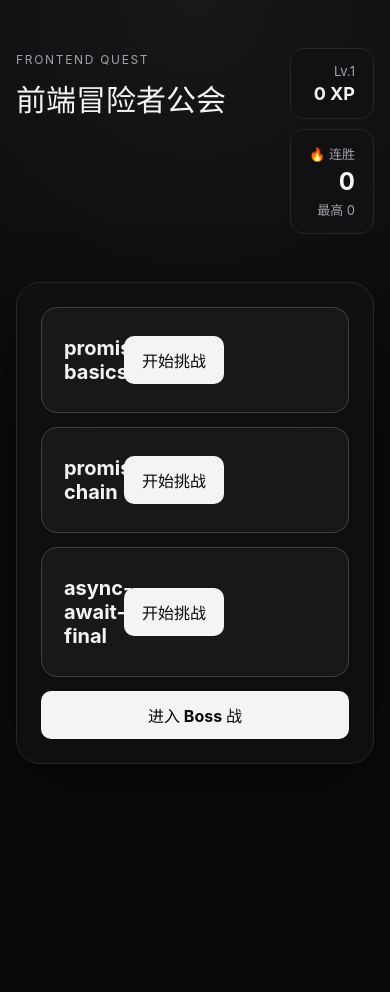
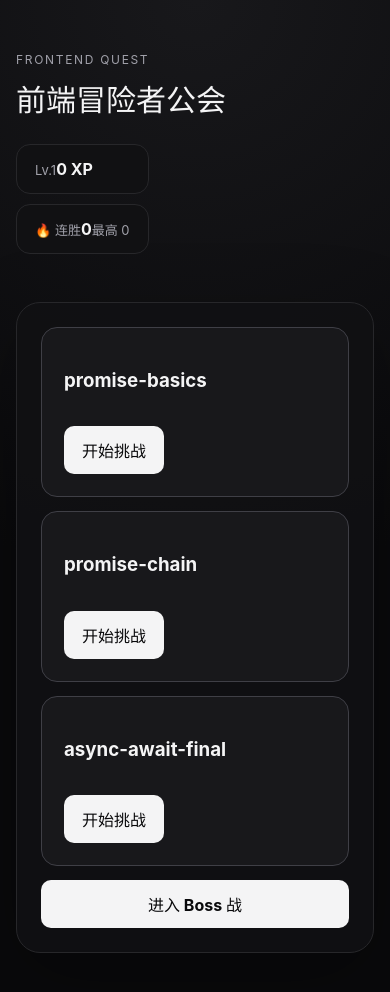
Before and after one commit to AsherHuangDong/frontend-quest, a React (Vite) app: page / in a window 390 px wide. Shown: the top 992 px of the page. Before the commit the page ends 844 px from the top, so only its background shows below. Built offline with nearby package versions, Linux system fonts and the light colour scheme.

Commit message:
fix: restore action layout styles

```diff
--- a/src/styles.css
+++ b/src/styles.css
@@ -12,52 +12,31 @@ button:not(:disabled) { cursor: pointer; }
 
 .app-shell { width: min(1080px, calc(100% - 32px)); margin: 0 auto; padding: 48px 0 80px; }
 .topbar { display: flex; align-items: center; justify-content: space-between; gap: 24px; margin-bottom: 48px; }
-.eyebrow, .chapter-label, .challenge-header span, .quest-info > span { font-size: 12px; letter-spacing: .14em; color: #a1a1aa; }
+.eyebrow { font-size: 12px; letter-spacing: .14em; color: #a1a1aa; }
 h1 { margin: 8px 0 0; font-size: clamp(30px, 5vw, 48px); }
-.player-stats { display: flex; gap: 10px; align-items: stretch; }
-.player-card, .streak-card { display: flex; flex-direction: column; align-items: flex-end; gap: 4px; padding: 14px 18px; border: 1px solid #27272a; border-radius: 14px; background: #111113; }
+.player-stats { display: flex; gap: 10px; }
+.player-card, .streak-card { padding: 14px 18px; border: 1px solid #27272a; border-radius: 14px; background: #111113; }
 .player-card span, .streak-card span, .streak-card small { color: #a1a1aa; font-size: 13px; }
-.player-card strong { font-size: 18px; }
-.streak-card strong { font-size: 24px; }
+
 .chapter-card, .challenge-card { border: 1px solid #27272a; border-radius: 24px; background: rgba(17,17,19,.86); padding: clamp(24px, 5vw, 48px); box-shadow: 0 24px 80px rgba(0,0,0,.25); }
-h2 { font-size: clamp(28px, 4vw, 42px); margin: 12px 0; }
-.chapter-card > p { color: #a1a1aa; margin-bottom: 36px; }
 .quest-list { display: grid; gap: 14px; }
-.quest-card { display: grid; grid-template-columns: 64px 1fr auto; gap: 20px; align-items: center; padding: 22px; border: 1px solid #3f3f46; border-radius: 16px; background: #18181b; }
-.quest-card.locked { opacity: .48; }
-.quest-number { font-size: 24px; font-weight: 700; color: #71717a; }
-.quest-info h3 { margin: 6px 0; font-size: 20px; }
-.quest-info p { margin: 0; color: #a1a1aa; }
-.quest-card button, .submit-button, .hint-button { border: 0; border-radius: 10px; padding: 12px 18px; color: #09090b; background: #f4f4f5; font-weight: 700; }
-.quest-card button:disabled, .submit-button:disabled, .hint-button:disabled { cursor: not-allowed; opacity: .45; }
-.mastery-row { display: flex; align-items: center; gap: 10px; margin-top: 14px; color: #a1a1aa; font-size: 12px; }
-.mastery-bar { width: min(220px, 35vw); height: 6px; overflow: hidden; border-radius: 999px; background: #27272a; }
-.mastery-bar div { height: 100%; border-radius: inherit; background: #f4f4f5; transition: width .25s ease; }
-.mastery-row strong { color: #f4f4f5; }
-.challenge-header { display: flex; justify-content: space-between; margin-bottom: 28px; }
-.challenge-header span:last-child { color: #f4f4f5; }
-.options { display: grid; gap: 12px; margin: 32px 0; }
-.options button { display: flex; gap: 16px; align-items: center; width: 100%; text-align: left; padding: 18px; border: 1px solid #3f3f46; border-radius: 12px; color: #f4f4f5; background: #18181b; }
-.options button:hover, .options button.selected { border-color: #f4f4f5; background: #27272a; }
-.options button span { display: grid; place-items: center; width: 30px; height: 30px; border-radius: 8px; background: #27272a; font-weight: 700; }
-.hint-panel { margin: 24px 0; padding: 18px; border: 1px solid #3f3f46; border-radius: 14px; background: #111113; }
-.hint-header { display: flex; justify-content: space-between; gap: 16px; align-items: center; }
-.hint-header span { font-weight: 700; }
-.hint-header small { color: #a1a1aa; }
-.hint-content { margin: 14px 0; padding: 12px 14px; border-radius: 10px; background: #18181b; }
-.hint-content p { margin: 0 0 8px; color: #d4d4d8; line-height: 1.6; }
-.hint-content p:last-child { margin-bottom: 0; }
-.hint-button { margin-top: 14px; }
-.result { text-align: center; padding: 40px 0 16px; }
-.result-icon { font-size: 52px; margin-bottom: 14px; }
-.result > span { font-size: 12px; letter-spacing: .16em; color: #a1a1aa; }
-.result strong { display: block; font-size: 48px; margin: 20px 0 4px; }
-.result p { max-width: 620px; margin: 0 auto 30px; color: #a1a1aa; line-height: 1.7; }
-.reward-note { font-weight: 700; color: #f4f4f5 !important; }
-@media (max-width: 680px) {
-  .topbar { align-items: flex-start; }
-  .player-stats { flex-direction: column; }
-  .quest-card { grid-template-columns: 40px 1fr; }
-  .quest-card button { grid-column: 2; justify-self: start; }
-  .hint-header { align-items: flex-start; flex-direction: column; }
+.quest-card { display:flex; justify-content:space-between; align-items:center; padding:22px; border:1px solid #3f3f46; border-radius:16px; background:#18181b; }
+.quest-card button, .submit-button, .hint-button { border:0; border-radius:10px; padding:12px 18px; color:#09090b; background:#f4f4f5; font-weight:700; }
+
+.options { display:grid; gap:12px; margin:32px 0; }
+.options button { display:flex; gap:16px; align-items:center; width:100%; text-align:left; padding:18px; border:1px solid #3f3f46; border-radius:12px; color:#f4f4f5; background:#18181b; }
+.options button:hover, .options button.selected { border-color:#f4f4f5; background:#27272a; }
+.options button span { display:grid; place-items:center; width:30px; height:30px; border-radius:8px; background:#27272a; font-weight:700; }
+
+.action-bar { display:flex; flex-wrap:wrap; gap:12px; margin-top:32px; }
+.action-bar button { min-width:120px; }
+
+.result { text-align:center; padding:40px 0 16px; }
+.result-icon { font-size:52px; }
+
+@media (max-width:680px){
+  .topbar { flex-direction:column; align-items:flex-start; }
+  .player-stats { flex-direction:column; }
+  .quest-card { flex-direction:column; align-items:flex-start; gap:16px; }
+  .action-bar { flex-direction:column; }
 }
```
